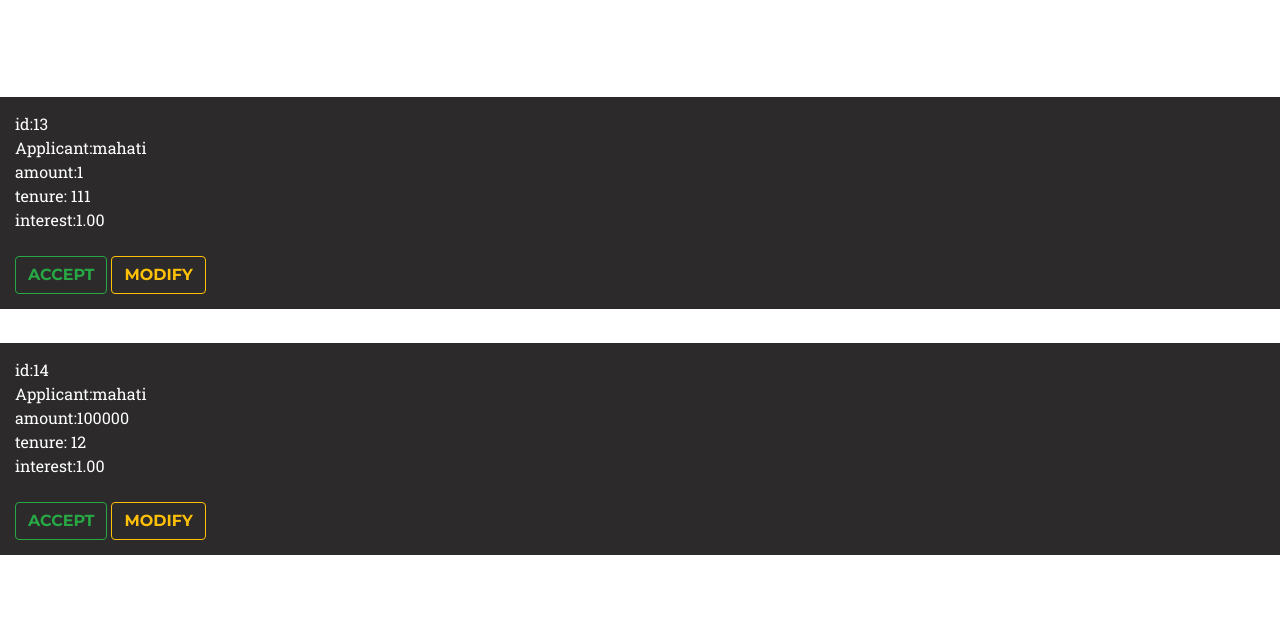
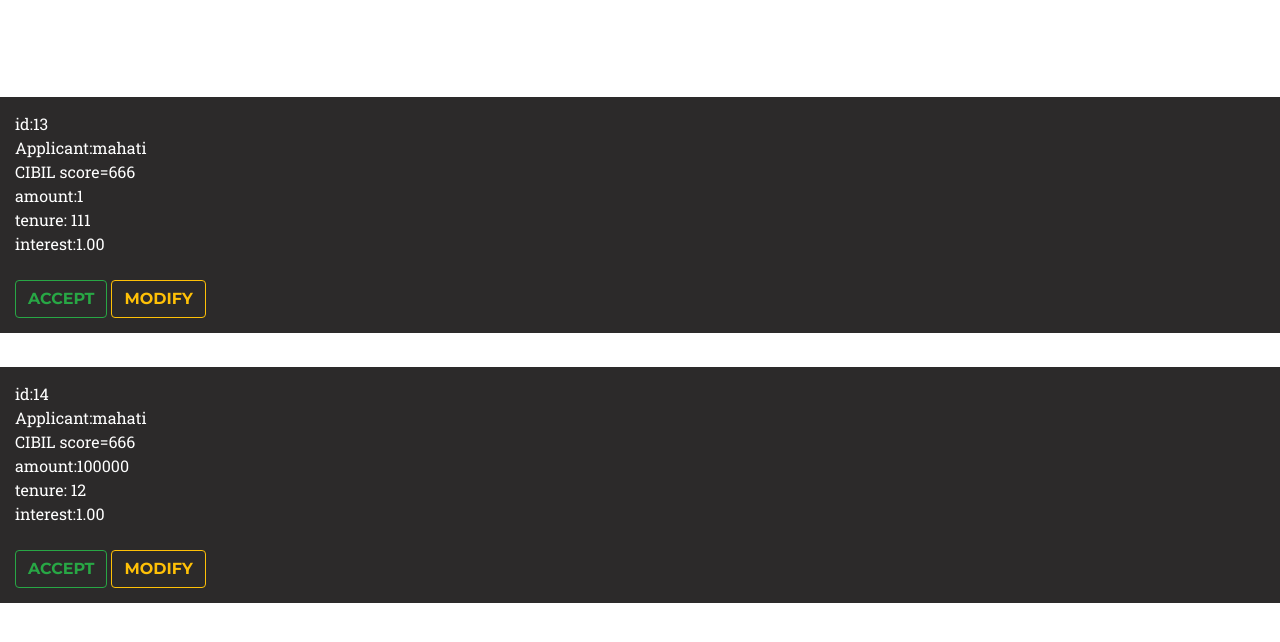
Before and after one commit to shivamgopchade/LoanHunt, a Django app: page /loan/loan_view in a window 1280 px wide. Shown: the part 103-745 px from the top of the page. Run offline with Django 4.2, Linux system fonts and the light colour scheme; a user stored in the database is signed in; data comes from the database, SQL or seed files in the repository; both versions use the stored data as it was after the commit; some libraries are stand-ins or nearby versions; some web fonts are replaced.

Commit message:
added cibil score

```diff
--- a/BankProfile/forms.py
+++ b/BankProfile/forms.py
@@ -5,7 +5,7 @@ class BankProfileform(forms.ModelForm):
 
     class Meta:
         model=bank_profile
-        fields=['Aadhar','Pan','Salary','Bank','CTC']
+        fields=['Aadhar','Pan','Salary','Bank','DUE','CUR','Credit_duration','CTC']
 
 class BankProfileUpdateForm(forms.ModelForm):
 
--- a/BankProfile/models.py
+++ b/BankProfile/models.py
@@ -8,7 +8,11 @@ class bank_profile(models.Model):
     Pan = models.FileField(upload_to='Pan/',null=True)
     Salary = models.FileField(upload_to='Salary/',null=True)
     Bank=models.CharField(max_length=30,null=True)
+    DUE=models.IntegerField(null=True)
+    CUR=models.FloatField(null=True)
+    Credit_duration=models.IntegerField(null=True)
     CTC=models.IntegerField(null=True)
+    CIBIL=models.IntegerField(null=True,default=0)
     #user = models.ForeignKey(User, on_delete=models.CASCADE,null=True)
     #info = models.CharField(max_length=50, label='Tell Something about yourself',blank=True)
     def __str__(self):
--- a/loans/views.py
+++ b/loans/views.py
@@ -17,17 +17,38 @@ def loan_view(request):
     return render(request,'loans/loan_view.html',context)
 @login_required
 def apply_loan(request):
+    cibil = request.user.bank_profile.CIBIL
+    max = 0
+
+    if (cibil > 700):
+        max = 10000000
+    elif (cibil > 650):
+        max = 6000000
+    elif cibil > 600:
+        max = 3000000
+    elif cibil > 550:
+        max = 1000000
+    elif cibil > 500:
+        max = 100000
+    elif cibil > 450:
+        max = 50000
+    else:
+        max = 10000
+
     if request.method=="POST":
         applicant=request.user
         amt=request.POST['amt']
-        tenure=request.POST['tenure']
-        interest=request.POST['interest']
-        loan=loans(applicant=applicant,amt=amt,tenure=tenure,interest=interest)
-        loan.save()
+        if int(amt)<=max:
 
-        return redirect('loan_dashboard')
-    else:
-        return render(request,'loans/apply_loan.html')
+            tenure=request.POST['tenure']
+            interest=request.POST['interest']
+            loan=loans(applicant=applicant,amt=amt,tenure=tenure,interest=interest)
+            loan.save()
+
+            return redirect('loan_dashboard')
+
+    return render(request,'loans/apply_loan.html',{'max':max})
+
 @login_required
 def loan_dashboard(request):
     context={'applied':loans.objects.filter(applicant=request.user),'accepted':loans.objects.filter(lender=request.user)}
--- a/template/loans/apply_loan.html
+++ b/template/loans/apply_loan.html
@@ -9,7 +9,7 @@
         <div class="vertical-form-group" style="margin-top: 50px;">
             <input type="number" placeholder="amount" name="amt" required><br>
             <input type="number" placeholder="tenure in months" name="tenure" required><br>
-            <input type="number" placeholder="interest" name="interest" required>
+            <input type="number" placeholder="interest(max={{ max }})" name="interest" required>
         </div>
         <div class="vertical-form-group">
             <button type="submit" class="btn btn-outline-info">Apply</button>
--- a/template/loans/loan_view.html
+++ b/template/loans/loan_view.html
@@ -5,6 +5,12 @@
     <div class="item">
         id:{{ i.pk }}<br>
         Applicant:{{ i.applicant }}<br>
+        {% if i.applicant.bank_profile.CIBIL %}
+        CIBIL score={{ i.applicant.bank_profile.CIBIL }}<br>
+        {% else %}
+        CIBIL score=0<br>
+        {% endif %}
+
         amount:{{ i.amt }}<br>
         tenure: {{ i.tenure }}<br>
         interest:{{ i.interest }}<br><br>
--- a/user/views.py
+++ b/user/views.py
@@ -11,7 +11,7 @@ def register(request):
             form.save()
             username=form.cleaned_data.get('username')
             #messages.success(request,f'account created sucessfully for {username}.Please Login')
-            return redirect('home')
+            return redirect('login')
         else:
             #username=request.POST['username']
             #messages.warning(request,f'Something went wrong please try Again {username}')
```
Also changed, not shown: BankProfile/views.py (+9 -1 lines), BankProfile/migrations/0005_bank_profile_cibil_bank_profile_cur_and_more.py (added), BankProfile/migrations/0006_alter_bank_profile_cibil.py (added), BankProfile/migrations/0007_alter_bank_profile_cur.py (added), db.sqlite3.
